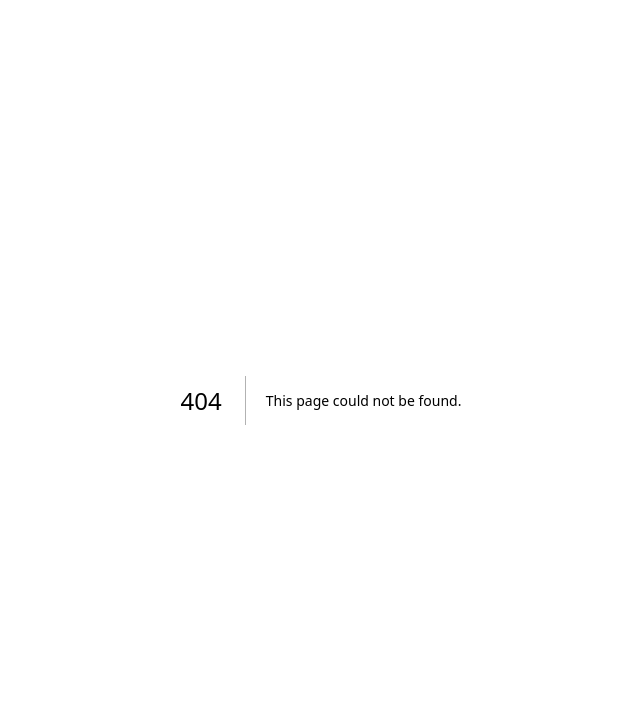
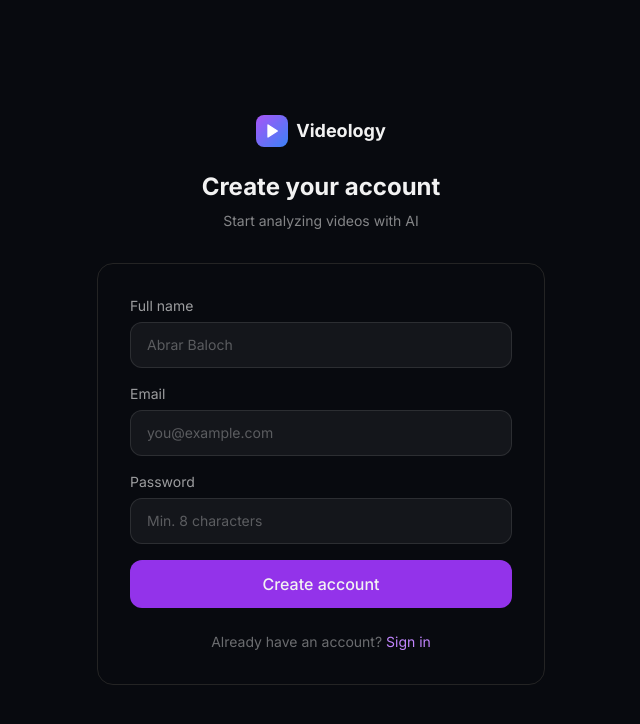
Before and after one commit to mohdabrarbaloch-arch/videology-ai, a Next.js app: page /auth/signup in a window 1280 px wide. Before the commit this address had no page. Shown: the top 724 px of the page, without its empty margins (319-959 px from the left). Built offline with nearby package versions, Linux system fonts and the light colour scheme.

Commit message:
feat: add signup page with email/password auth

```diff
--- /dev/null
+++ b/src/app/auth/signup/page.tsx
@@ -0,0 +1,135 @@
+'use client'
+
+import { useState } from 'react'
+import Link from 'next/link'
+import { Play, Loader2, Check } from 'lucide-react'
+import { createClient } from '@/lib/supabase/client'
+
+export default function SignupPage() {
+  const [email, setEmail] = useState('')
+  const [password, setPassword] = useState('')
+  const [fullName, setFullName] = useState('')
+  const [loading, setLoading] = useState(false)
+  const [error, setError] = useState('')
+  const [success, setSuccess] = useState(false)
+
+  const handleSignup = async (e: React.FormEvent) => {
+    e.preventDefault()
+    setLoading(true)
+    setError('')
+
+    const supabase = createClient()
+    const { error } = await supabase.auth.signUp({
+      email,
+      password,
+      options: {
+        data: { full_name: fullName },
+        emailRedirectTo: `${window.location.origin}/auth/callback`,
+      },
+    })
+
+    if (error) {
+      setError(error.message)
+      setLoading(false)
+    } else {
+      setSuccess(true)
+      setLoading(false)
+    }
+  }
+
+  if (success) {
+    return (
+      <div className="min-h-screen bg-[#080a0f] flex items-center justify-center px-6">
+        <div className="text-center max-w-md">
+          <div className="w-16 h-16 rounded-full bg-green-500/20 flex items-center justify-center mx-auto mb-6">
+            <Check className="w-8 h-8 text-green-400" />
+          </div>
+          <h2 className="text-2xl font-bold mb-3">Check your email</h2>
+          <p className="text-white/50 mb-6">
+            We sent a confirmation link to <strong className="text-white">{email}</strong>.
+            Click it to activate your account.
+          </p>
+          <Link href="/auth/login" className="text-purple-400 hover:text-purple-300 text-sm">
+            Back to sign in
+          </Link>
+        </div>
+      </div>
+    )
+  }
+
+  return (
+    <div className="min-h-screen bg-[#080a0f] flex items-center justify-center px-6">
+      <div className="w-full max-w-md">
+        <div className="text-center mb-8">
+          <Link href="/" className="inline-flex items-center gap-2 mb-6">
+            <div className="w-8 h-8 rounded-lg bg-gradient-to-br from-purple-500 to-blue-500 flex items-center justify-center">
+              <Play className="w-4 h-4 text-white fill-white" />
+            </div>
+            <span className="font-bold text-lg">Videology</span>
+          </Link>
+          <h1 className="text-2xl font-bold mb-2">Create your account</h1>
+          <p className="text-white/50 text-sm">Start analyzing videos with AI</p>
+        </div>
+
+        <div className="p-8 rounded-2xl border border-white/8 bg-white/3">
+          {error && (
+            <div className="mb-4 p-3 rounded-lg bg-red-500/10 border border-red-500/20 text-red-400 text-sm">
+              {error}
+            </div>
+          )}
+
+          <form onSubmit={handleSignup} className="space-y-4">
+            <div>
+              <label className="block text-sm text-white/60 mb-1.5">Full name</label>
+              <input
+                type="text"
+                value={fullName}
+                onChange={(e) => setFullName(e.target.value)}
+                className="w-full px-4 py-3 rounded-xl bg-white/5 border border-white/10 text-white placeholder-white/30 focus:outline-none focus:border-purple-500/50 text-sm"
+                placeholder="Abrar Baloch"
+              />
+            </div>
+            <div>
+              <label className="block text-sm text-white/60 mb-1.5">Email</label>
+              <input
+                type="email"
+                value={email}
+                onChange={(e) => setEmail(e.target.value)}
+                required
+                className="w-full px-4 py-3 rounded-xl bg-white/5 border border-white/10 text-white placeholder-white/30 focus:outline-none focus:border-purple-500/50 text-sm"
+                placeholder="you@example.com"
+              />
+            </div>
+            <div>
+              <label className="block text-sm text-white/60 mb-1.5">Password</label>
+              <input
+                type="password"
+                value={password}
+                onChange={(e) => setPassword(e.target.value)}
+                required
+                minLength={8}
+                className="w-full px-4 py-3 rounded-xl bg-white/5 border border-white/10 text-white placeholder-white/30 focus:outline-none focus:border-purple-500/50 text-sm"
+                placeholder="Min. 8 characters"
+              />
+            </div>
+            <button
+              type="submit"
+              disabled={loading}
+              className="w-full flex items-center justify-center gap-2 py-3 rounded-xl bg-purple-600 hover:bg-purple-500 disabled:opacity-50 transition-all font-medium"
+            >
+              {loading && <Loader2 className="w-4 h-4 animate-spin" />}
+              Create account
+            </button>
+          </form>
+
+          <p className="text-center text-sm text-white/40 mt-6">
+            Already have an account?{' '}
+            <Link href="/auth/login" className="text-purple-400 hover:text-purple-300">
+              Sign in
+            </Link>
+          </p>
+        </div>
+      </div>
+    </div>
+  )
+}
```
